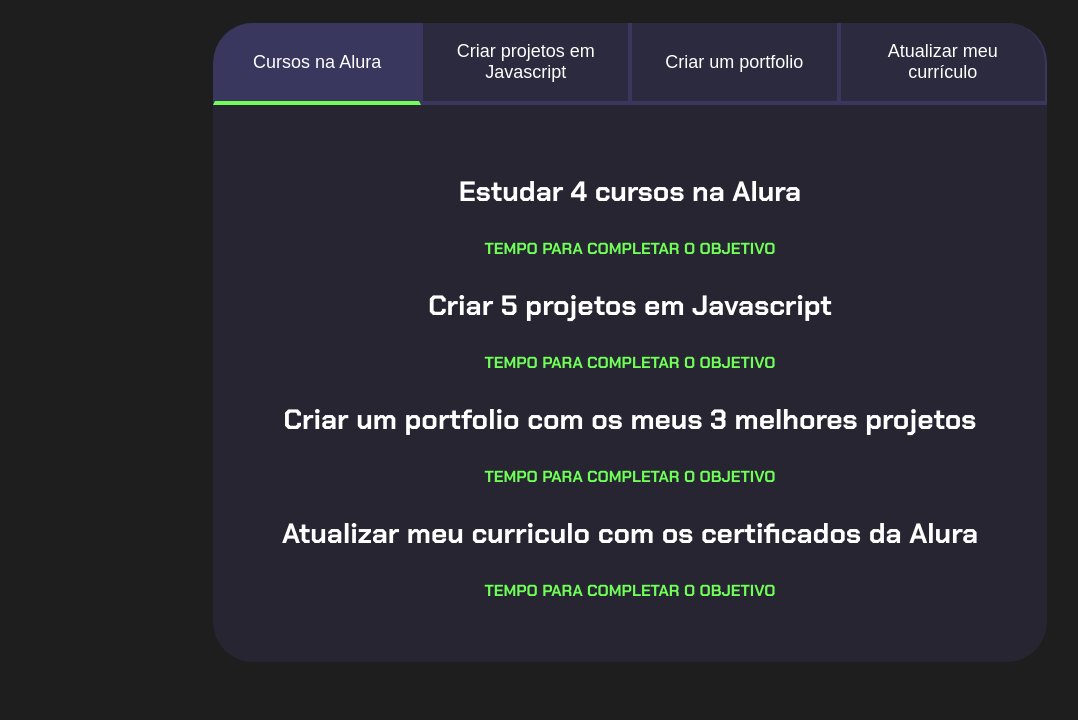
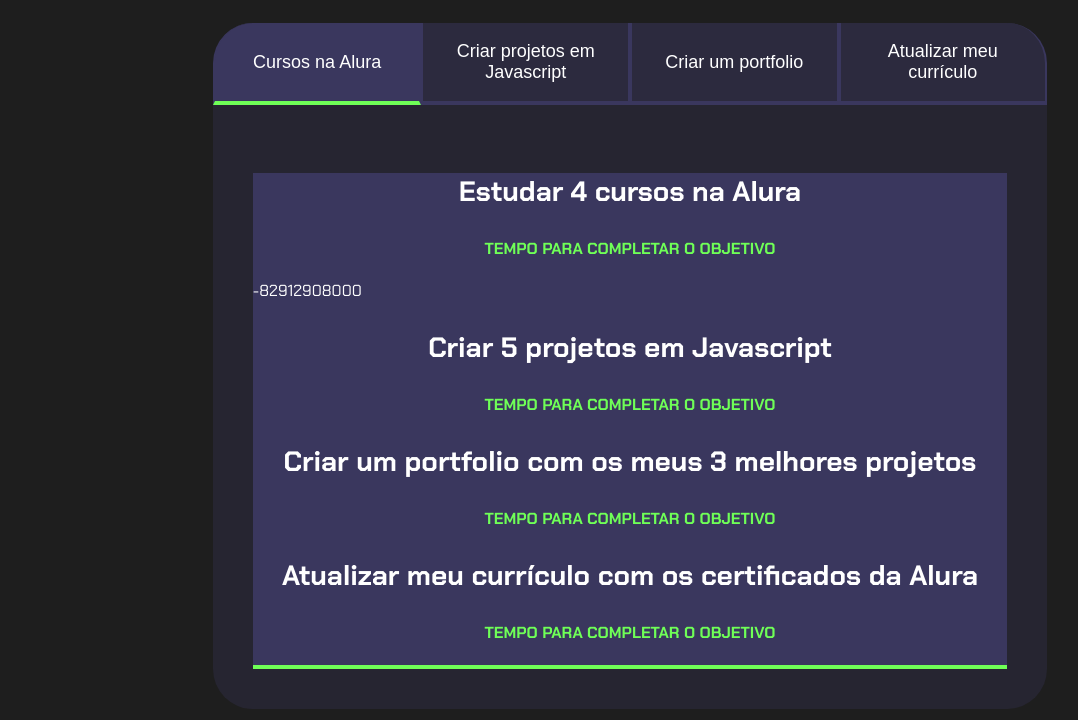
Before and after one commit to Rhaisssa/projeto-de-vida-3-O, a plain HTML site: page index.html in a window 1280 px wide. Both pictures are taken after a click on the button "Cursos na Alura". Shown: the part 80-800 px from the top of the page, without its empty margins (10-1088 px from the left). Drawn offline with Linux system fonts and the light colour scheme.

Commit message:
aula 4- parte I

```diff
--- a/index.html
+++ b/index.html
@@ -19,18 +19,19 @@
   </div>
   <div class="abas-textos">
     <div class="aba-conteudo">
+      <div class="aba-conteudo ativo">
   <h3 class="aba-conteudo-titulo-principal">Estudar 4 cursos na Alura</h3>
   <h4 class="aba-conteudo-titulo-secundario">
     Tempo para completar o objetivo
   </h4>
+  <div class="contador"></div>
 </div>
 <div class="aba-conteudo">
-      <h3 class="aba-conteudo-titulo-principal">
-        Criar 5 projetos em Javascript
-      </h3>
+  <h3 class="aba-conteudo-titulo-principal">Criar 5 projetos em Javascript</h3>
   <h4 class="aba-conteudo-titulo-secundario">
     Tempo para completar o objetivo
   </h4>
+  <div class="contador"></div>
 </div>
 <div class="aba-conteudo">
   <h3 class="aba-conteudo-titulo-principal">
@@ -39,16 +40,16 @@
   <h4 class="aba-conteudo-titulo-secundario">
     Tempo para completar o objetivo
   </h4>
+  <div class="contador"></div>
 </div>
 <div class="aba-conteudo">
   <h3 class="aba-conteudo-titulo-principal">
-        Atualizar meu curriculo com os certificados da Alura
+    Atualizar meu currículo com os certificados da Alura
   </h3>
   <h4 class="aba-conteudo-titulo-secundario">
     Tempo para completar o objetivo
   </h4>
-    </div>
-  </div>
+  <div class="contador"></div>
 </div>
     </section>
     <script src="main.js"></script>
--- a/main.js
+++ b/main.js
@@ -1,11 +1,20 @@
 const botoes = document.querySelectorAll(".botao");
+const textos = document.querySelectorAll(".aba-conteudo");
 
 for (let i = 0; i < botoes.length; i++) {
   botoes[i].onclick = function () {
     for (let j = 0; j < botoes.length; j++) {
       botoes[j].classList.remove("ativo");
+      textos[j].classList.remove("ativo");
     }
 
     botoes[i].classList.add("ativo");
+    textos[i].classList.add("ativo");
   };
 }
+
+const contadores = document.querySelectorAll(".contador");
+const tempoObjetivo1 = new Date("2023-10-05T00:00:00");
+let tempoAtual = new Date();
+
+contadores[0].textContent = tempoObjetivo1 - tempoAtual;
```
Lines whose indentation alone changed are shown as unchanged.
